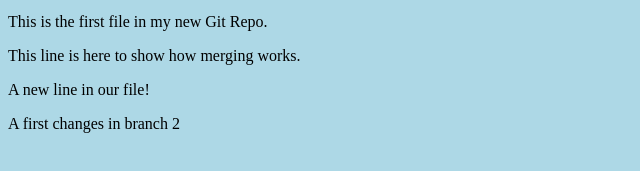
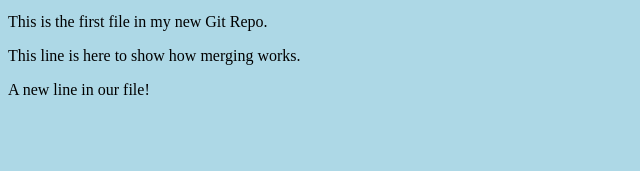
Before and after one commit to IgorM777/hello-world.github.io, a plain HTML site: page index.html in a window 1280 px wide. Shown: the part 101-272 px from the top of the page, without its empty margins (0-640 px from the left). Drawn offline with Linux system fonts and the light colour scheme.

Commit message:
Updated index.html for Github Branches

```diff
--- a/index.html
+++ b/index.html
@@ -11,7 +11,8 @@
 style="width:100%;max-width:960px"></div>
 <p>This is the first file in my new Git Repo.</p>
 <p>This line is here to show how merging works.</p>
+
 <p>A new line in our file!</p>
-<p>A first changes in branch 2</p>
+
 </body>
 </html>
```
